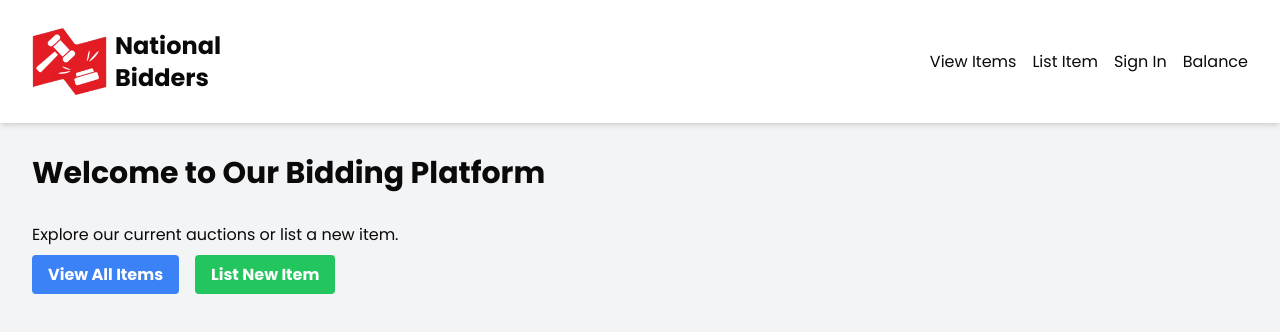
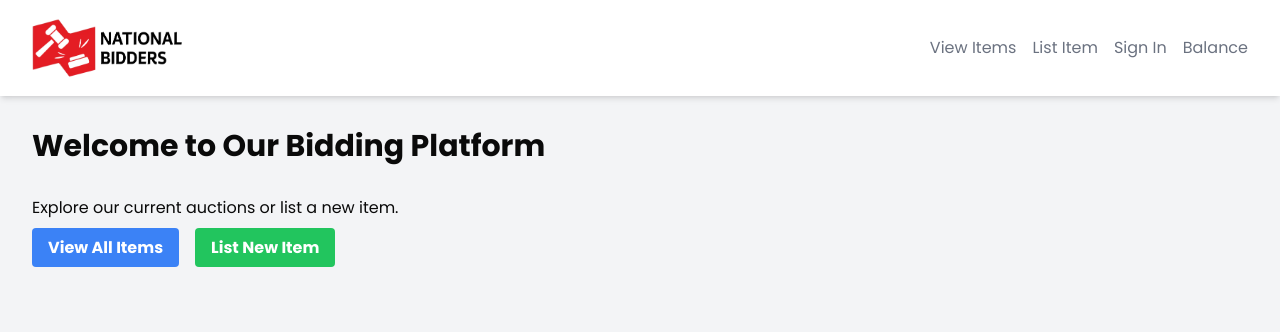
Before and after one commit to xuej41/NationalBiddersOfCanada, a Next.js app in the folder with-supabase-app/: page / in a window 1280 px wide. Shown: the top 332 px of the page. Built offline with nearby package versions, Linux system fonts and the light colour scheme.

Commit message:
Update navbar and itembox styling

```diff
--- a/with-supabase-app/app/components/ItemCard.tsx
+++ b/with-supabase-app/app/components/ItemCard.tsx
@@ -23,10 +23,10 @@ export default function ItemCard({ id, title, description, currentBid, endTime,
             className="w-full object-cover h-48"
         />
         <div className="p-4">
-            <h2 className="text-xl font-bold mb-2">{title}</h2>
+            <h2 className="text-2xl mb-2">{title}</h2>
             <p className="text-gray-600 mb-4">{description}</p>
             <div className="flex justify-between items-center">
-            <span className="text-lg font-semibold">Current Bid: ${currentBid}</span>
+            <span className="text-xl">Current Bid: ${currentBid}</span>
             {/* <CountdownTimer endTime={endTime} onEnd={() => console.log("Auction ended")} /> */}
             </div>
             <Link
--- a/with-supabase-app/app/item/[id]/page.tsx
+++ b/with-supabase-app/app/item/[id]/page.tsx
@@ -55,7 +55,7 @@ export default function ItemPage(params : {id : string} ) {
           />
         </div>
         <div>
-          <h1 className="text-3xl font-bold mb-4">{item.title}</h1>
+          <h1 className="text-3xl mb-4">{item.title}</h1>
           <p className="text-gray-600 mb-4">{item.description}</p>
           <div className="text-xl font-semibold mb-4">Current Bid: ${item.currentBid}</div>
           {!auctionEnded ? (
--- a/with-supabase-app/components/navbar.tsx
+++ b/with-supabase-app/components/navbar.tsx
@@ -16,32 +16,30 @@ export default function Navbar() {
   }, []);
 
     return (
-      <nav className={`top-0 left-0 right-0 z-50 transition-all duration-300 bg-white shadow-md py-6`}>
+      <nav className={`top-0 left-0 right-0 z-50 transition-all duration-300 bg-white shadow-md py-2 hover:py-4`}>
         <div className="container mx-auto flex justify-between items-center">
           <Link href="/" className="text-xl font-bold">
             <div className="flex items-center gap-2">
-              <Image src={logo} alt="NBC Logo" width={75} height={75} />
+              <Image src={logo} alt="NBC Logo" width={150} height={150} />
               <div className='flex flex-col'>
-                <span className="text-2xl font-semibold">National</span>
-                <span className="text-2xl font-semibold">Bidders</span>
               </div>
             </div>
           </Link>
           <div className="space-x-4">
-            <Link href="/items" className="hover:text-gray-300">
+            <Link href="/items" className="text-gray-500 hover:underline underline-offset-4">
               View Items
             </Link>
-            <Link href="/admin/submit-item" className="hover:text-gray-300">
+            <Link href="/admin/submit-item" className="text-gray-500 hover:underline underline-offset-4">
               List Item
             </Link>
-            <Link href="/sign-in" className="hover:text-gray-300">
+            <Link href="/sign-in" className="text-gray-500 hover:underline underline-offset-4">
               Sign In
             </Link>
             <div className="relative group inline-block">
-              <Link href="#" className="hover:text-gray-300">
+              <Link href="#" className="text-gray-500 hover:underline underline-offset-4">
                 Balance
               </Link>
-              <div className="absolute hidden group-hover:block bg-white text-black p-2 mt-1 rounded shadow-lg">
+              <div className="absolute hidden group-hover:block hover: bg-white text-gray-500 p-2 mt-1 rounded shadow-lg">
                 <p>Your balance: $1000</p> {/* Placeholder variable */}
                 <br /> {/*Line break */}
                 <p>Frozen funds: $1000</p> {/* Placeholder variable 2*/}
```
Also changed, not shown: with-supabase-app/public/nbclogo.png.
